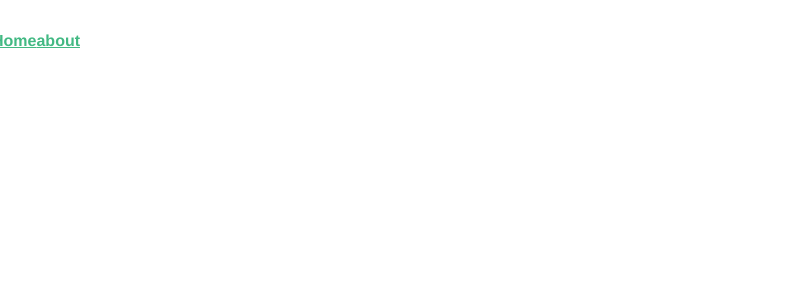
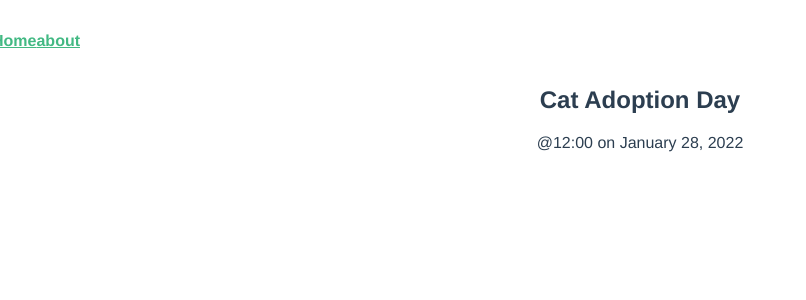
Before and after one commit to ninlawan-numnim/lab2-3, a Vue app in the folder 331-intro-to-vite/: page / in a window 1280 px wide. Shown: the top 300 px of the page, without its empty margins (0-806 px from the left). Built offline with nearby package versions, Linux system fonts and the light colour scheme; the HTML template or start-up script is replaced by a standard one.

Commit message:
added event card 7

```diff
--- a/331-intro-to-vite/src/components/EventCard.vue
+++ b/331-intro-to-vite/src/components/EventCard.vue
@@ -1,10 +1,42 @@
 <script setup lang="ts">
+import {ref} from 'vue'
 //defineProps<{
 //  msg: string
 //}>()
+const event = ref({
+  id:5928101,
+  category: 'animal welfare',
+  title: 'Cat Adoption Day',
+  description: 'Find your new feline friend at this event',
+  location: 'Meow Town',
+  date: 'January 28, 2022',
+  time: '12:00',
+  petsAllowed:true,
+  organizer: 'Kat Laydee'
+})
+
 </script>
 
 <template>
-  <div class="greetings">
+  <div class="event-class">
+  <div class="event-class">
+    <div class ="event=class">
+      <h2>{{ event.title }}</h2>
+      <span>@{{ event.time }} on {{ event.date }}</span>
+    </div>
+  </div>
   </div>
 </template>
+<style scoped>
+.event-card {
+  padding: 20px;
+  width: 250px;
+  cursor: pointer;
+  border: 1px solid #39495c;
+  margin-bottom: 18px;
+}
+.even-card:hover{
+  transform: scale(1.01);
+  box-shadow: 0 3px 12px 0 rgba(0,0,0.2);
+}
+</style>
--- a/331-intro-to-vite/src/views/HomeView.vue
+++ b/331-intro-to-vite/src/views/HomeView.vue
@@ -1,5 +1,9 @@
-<script setup lang="ts"></script>
+<script setup lang="ts">
+import EventCard from '@/components/EventCard.vue';
+</script>
 
 <template>
-  <div class ="home"></div>
+  <div class ="home">
+  <EventCard/>
+   </div>
 </template>
```
